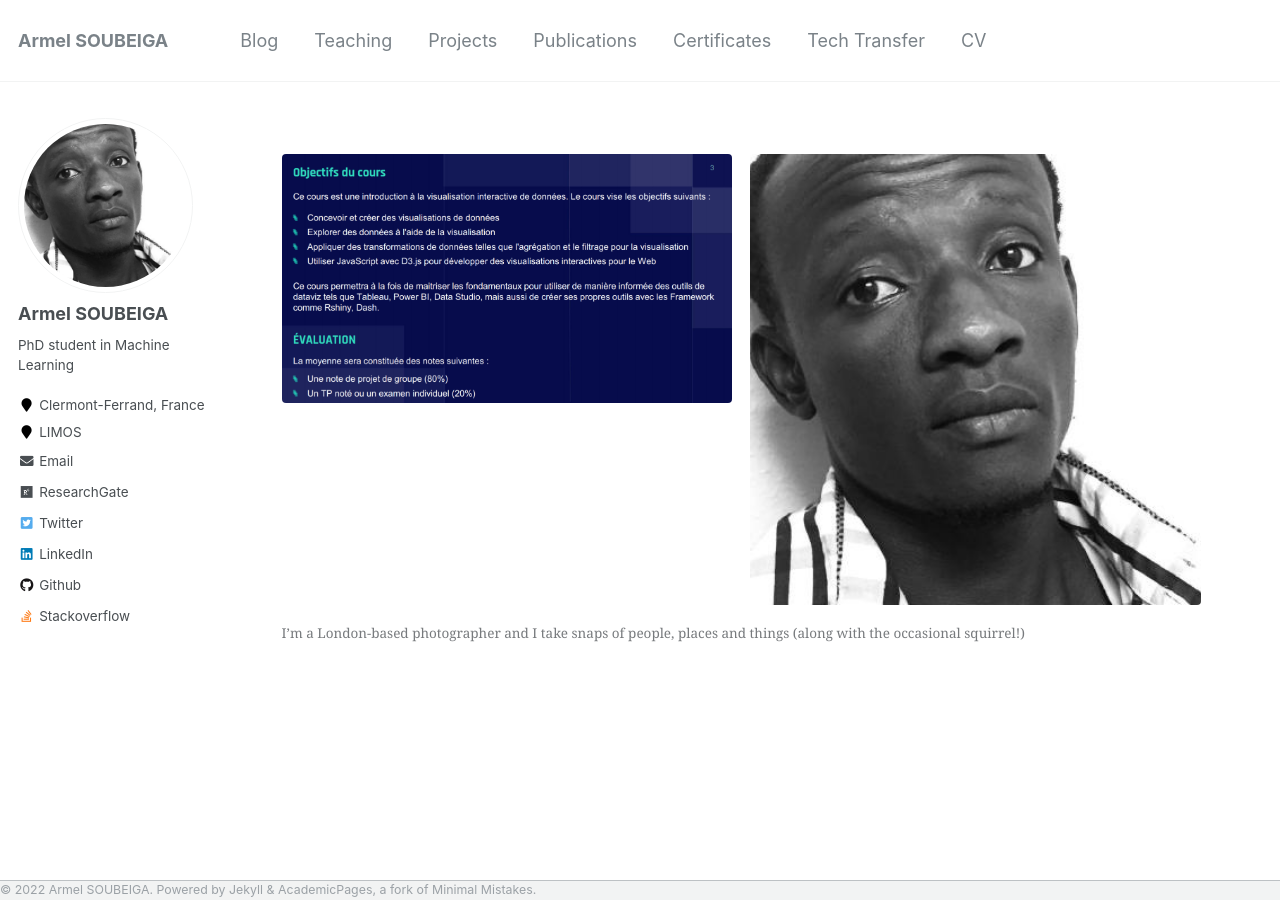
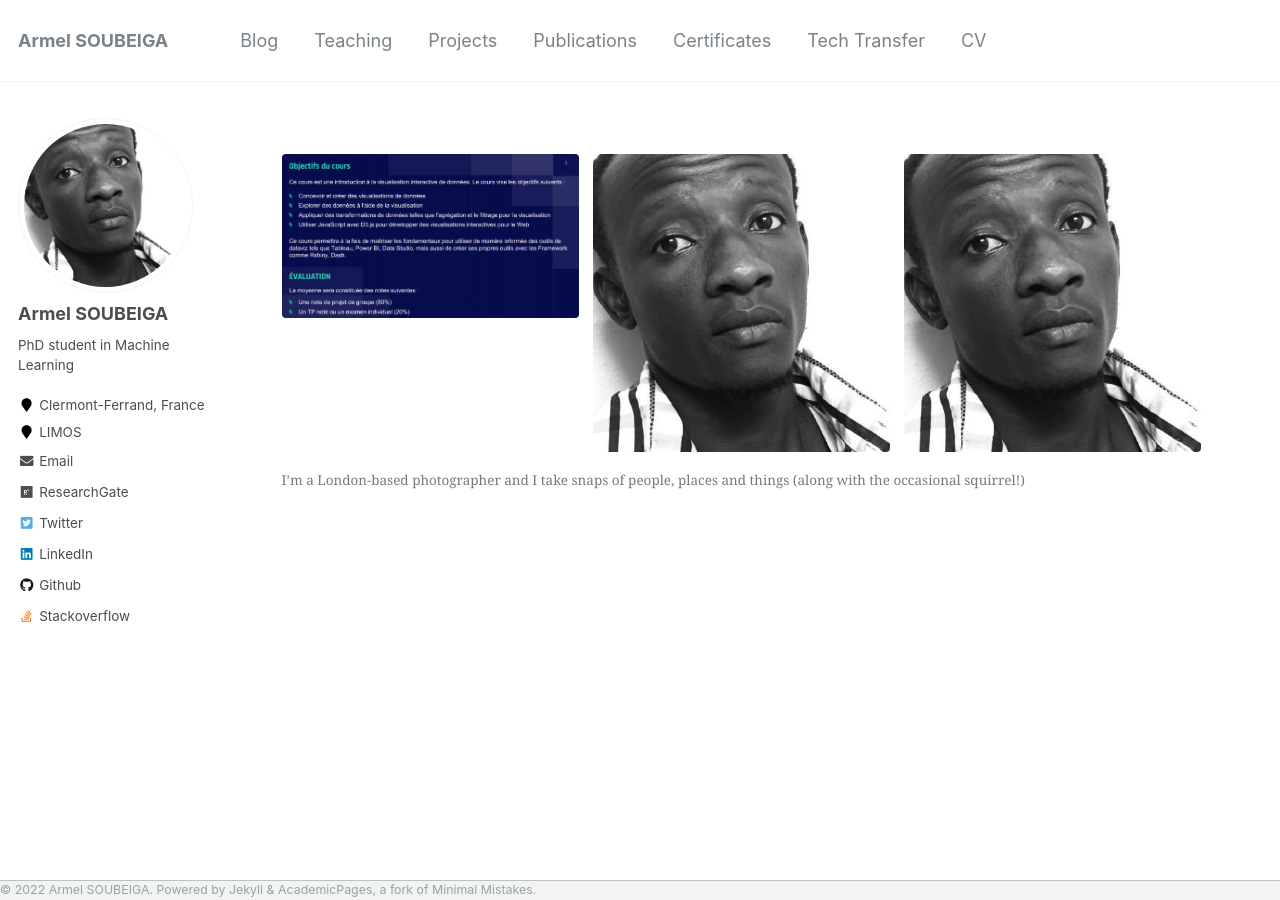
Before and after one commit to armelsoubeiga/neweb, a Jekyll site: the page built from _pages/portfolio.html, in a window 1280 px wide. Built offline with Jekyll 4.4.1, drawn with Linux system fonts in a browser that asks for light colours.

Commit message:
Update portfolio.html

```diff
--- a/_pages/portfolio.html
+++ b/_pages/portfolio.html
@@ -10,5 +10,9 @@ gallery:
     image_path: aso.png
     alt: "eva tower danube"
     title: "Eva in the tower"
+  - url: aso.png
+    image_path: aso.png
+    alt: "eva tower danube"
+    title: "Eva in the tower"
 ---
 {% include gallery class="full" caption="I'm a London-based photographer and I take snaps of people, places and things (along with the occasional squirrel!)" %}
```
